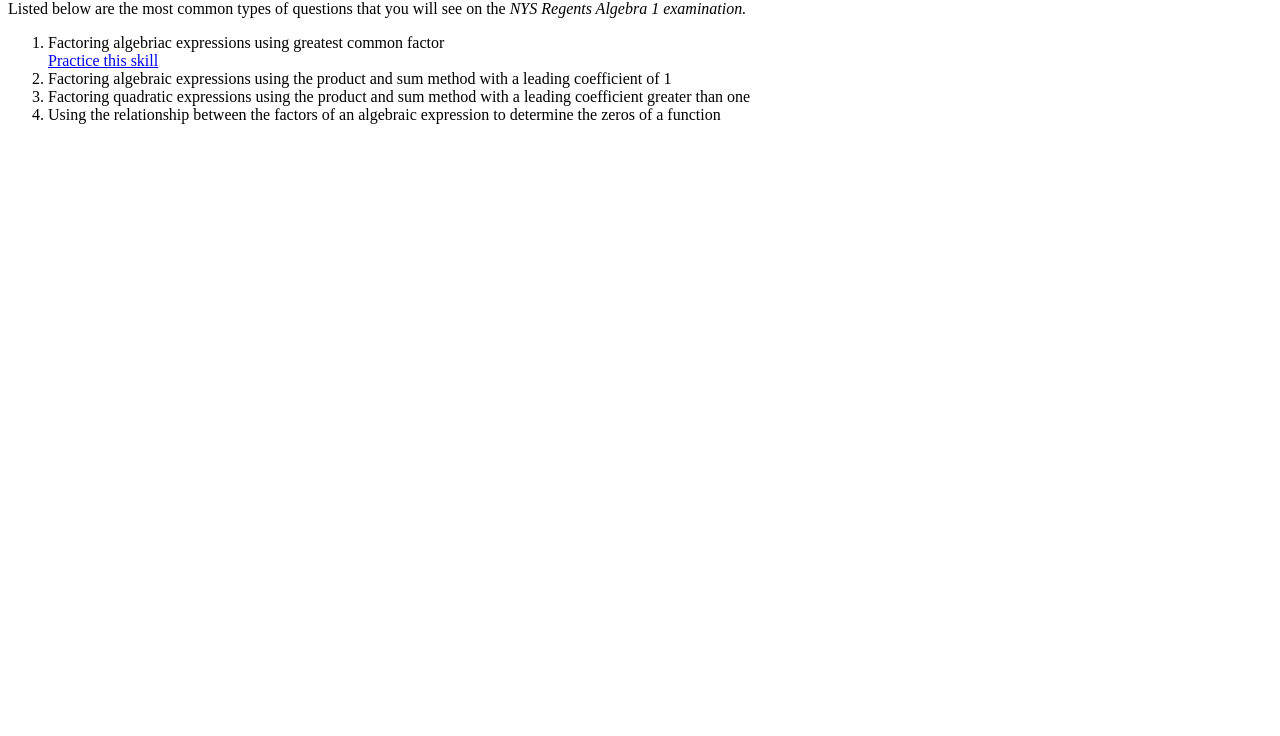
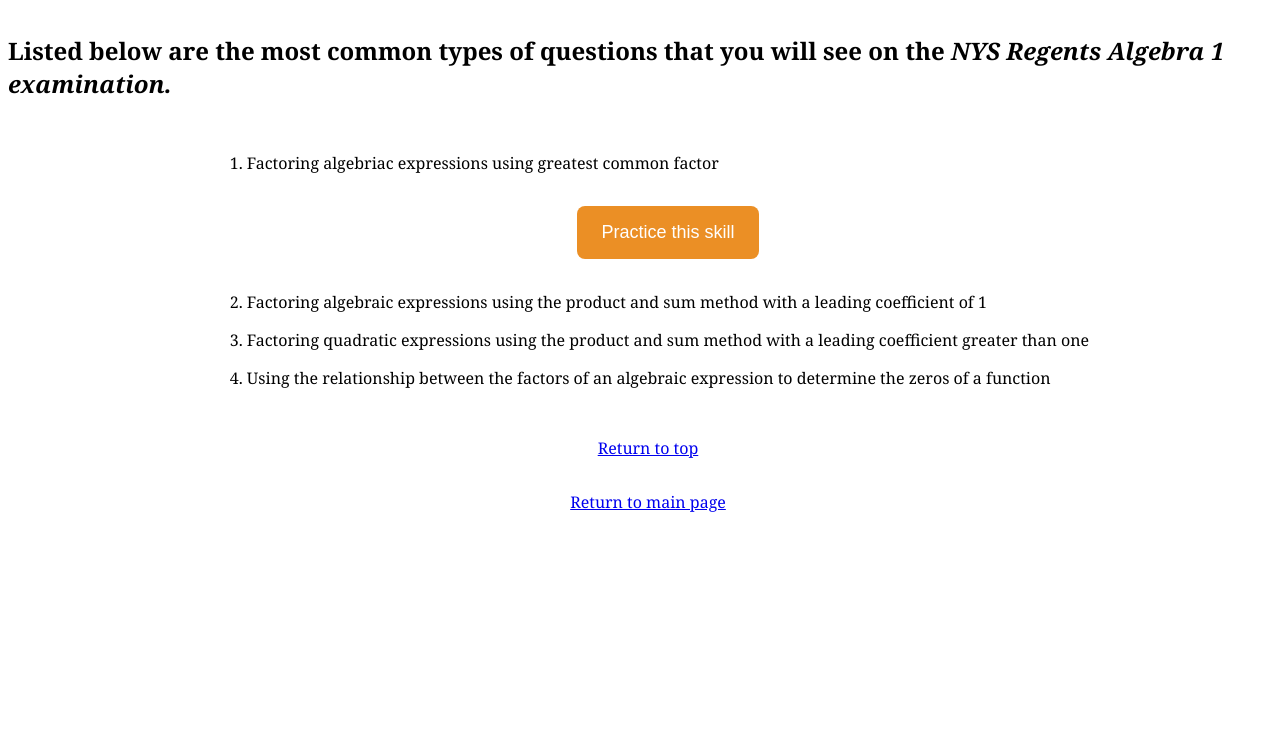
Before and after one commit to mcfolger/alg1, a plain HTML site: page start.html in a window 1280 px wide. Shown: the part 80-816 px from the top of the page. Drawn offline with Linux system fonts and the light colour scheme.

Commit message:
added buttons and changed alignment

```diff
--- /dev/null
+++ b/css/syle.css
@@ -0,0 +1,35 @@
+.container {
+  width: 100vw;
+  height: 100vh;
+  display: flex;
+  flex-direction: column;
+  justify-content: top;
+  align-items: center;
+  font-family: Cambria, sans-serif;
+}
+
+button {
+  border-radius: 8px;
+  border: none;
+  background-color: #eb8f25;
+  color: white;
+  font-size: 18px;
+  margin: 0 auto;
+  padding: 16px 24px;
+  text-align: center;
+  transition: transform .3s ease-in-out;
+  }
+
+
+button:hover {
+    transform: scale(1,1.5);
+    color: rgb(52, 54, 161);
+    background-color: rgb(163, 182, 112);
+}
+
+.center {
+  display: flex;
+  justify-content: center;
+  align-items: center;
+  margin: 0 auto;
+}
--- a/start.html
+++ b/start.html
@@ -4,20 +4,27 @@
   <head>
     <title>Getting Started</title>
     <meta charset="UTF-8">
+    <link rel="stylesheet" href="css/syle.css"
   </head>
 
   <body>
-    <h1>Where to Start</h1>
+    <div class="container">
 
-    <p>Listed below are the most common types of questions that you will see on the <em>NYS Regents Algebra 1 examination.</em></p>
-    <ol>
-        <li>Factoring algebriac expressions using greatest common factor</li>
-          <a href="gcf.html">Practice this skill</a>
-        <li>Factoring algebraic expressions using the product and sum method with a leading coefficient of 1</li>
-        <li>Factoring quadratic expressions using the product and sum method with a leading coefficient greater than one</li>
-        <li>Using the relationship between the factors of an algebraic expression to determine the zeros of a function</li>
-    </ol>
+      <h1 id="header">Where to Start</h1>
 
+      <h2>Listed below are the most common types of questions that you will see on the <em>NYS Regents Algebra 1 examination.</em></h2>
+        <ol>
+          <p><li>Factoring algebriac expressions using greatest common factor</li></p>
+            <div class="center">
+              <p><a href="gcf.html"><button>Practice this skill</button></a></p>
+            </div>
+          <p><li>Factoring algebraic expressions using the product and sum method with a leading coefficient of 1</li></p>
+          <p><li>Factoring quadratic expressions using the product and sum method with a leading coefficient greater than one</li></p>
+          <p><li>Using the relationship between the factors of an algebraic expression to determine the zeros of a function</li></p>
+        </ol>
+      <p><a href="#header">Return to top</a></p>
+      <p><a href="index.html">Return to main page</a></p>
+    </div>
   </body>
 
 
```
Also changed, not shown: about.html (+26 -23 lines), gcf.html (+13 -1 lines), index.html (+11 -4 lines).
